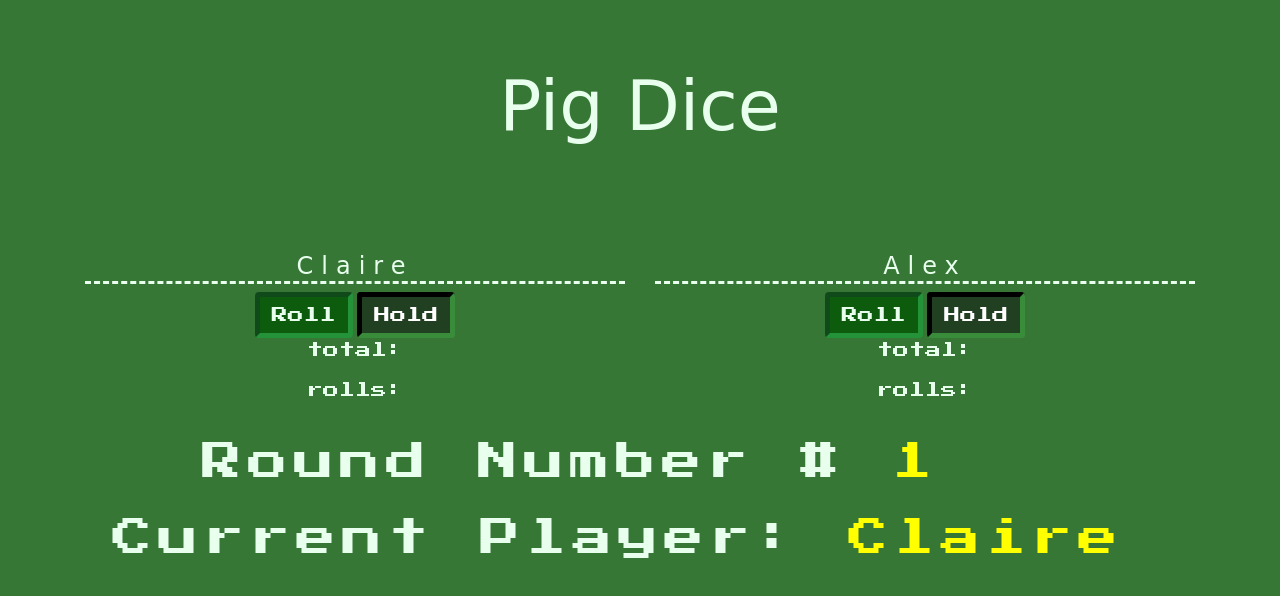
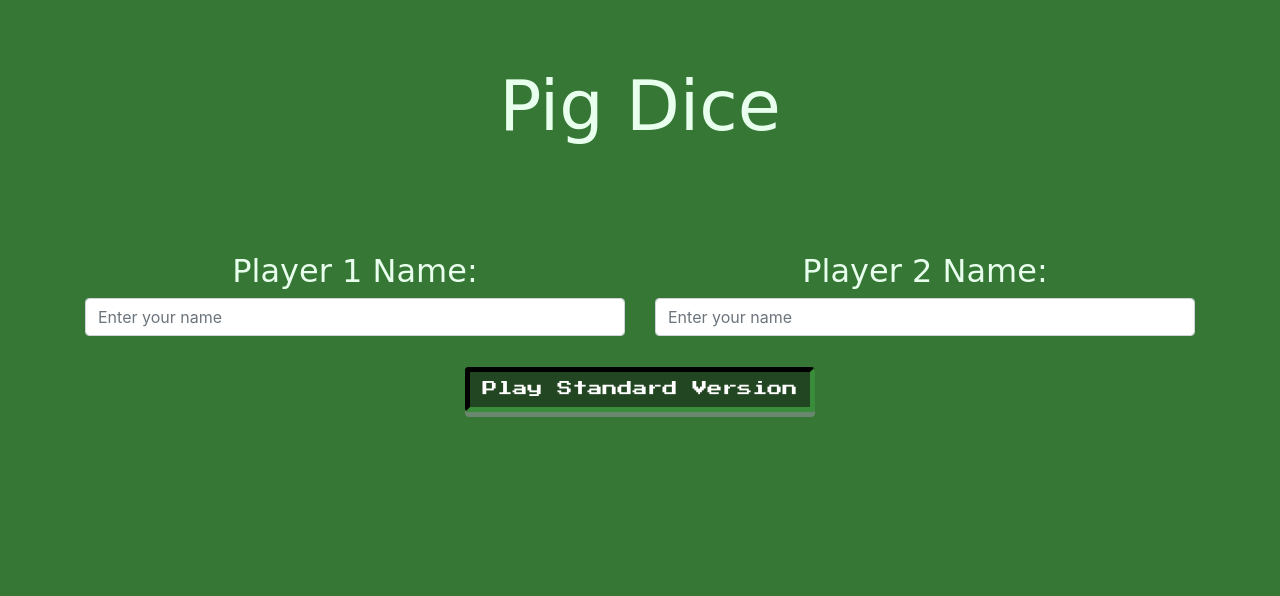
Before and after one commit to a-shevlin/pig-dice, a plain HTML site: page index.html in a window 1280 px wide. Drawn offline with Linux system fonts and the light colour scheme; a web font is replaced by a local one.

Commit message:
add player input form for names and adjust styles for button.
Co-authored-by: Seung Lee <leark@users.noreply.github.com>
Co-authored-by: Claire Thorington <Thorington@users.noreply.github.com>

```diff
--- a/css/styles.css
+++ b/css/styles.css
@@ -13,8 +13,52 @@ body {
   text-align: center;
 }
 
+h2 {
+  font-family: 'Fascinate', cursive;
+}
+
+#player1-name-div {
+  text-align: center;
+}
+
+#player2-name-div {
+  text-align: center;
+}
+
+.name-input {
+
+}
+
+.name-button {
+  text-align: center;
+}
+
+.player {
+  margin: 5px;
+  width: 350px;
+  margin: 15px;
+  background-color:rgba(27, 51, 27, 0.726);
+  border: inset 5px rgb(23, 56, 23);
+  box-shadow: 0 5px rgb(105, 134, 110);
+  font-family: 'Press Start 2P', cursive;
+  font-size: 15px;
+  color: white;
+}
+
+.player:hover {
+  background: rgba(27, 51, 27, 0.726);
+  color: yellow;
+}
+
+.player:active {
+  background: rgba(27, 51, 27, 0.726);
+  box-shadow: 0 3px rgb(68, 88, 71);
+  transform: translateY(2px);
+}
+
 #main-content {
   align-items: center;
+  display: none;
 }
 
 #player1 {
@@ -45,17 +89,41 @@ body {
   border-bottom: dashed rgb(233, 255, 238);
 }
 
-#roll1 {
+.roll {
+  margin: 5px;
   background: rgba(4, 85, 4, 0.801);
   font-family: 'Press Start 2P', cursive;
   color: rgb(233, 255, 238);
   border: inset 5px rgba(39, 156, 64, 0.863);
+  box-shadow: 0 3px rgb(105, 134, 110);
 }
 
-#hold1 {
+.roll:hover {
+  background: rgba(27, 51, 27, 0.726);
+}
+
+.roll:active {
+  background: rgba(27, 51, 27, 0.726);
+  box-shadow: 0 1px rgb(68, 88, 71);
+  transform: translateY(2px);
+}
+
+.hold {
+  margin: 5px;
   background: rgba(28, 49, 28, 0.801);
   font-family: 'Press Start 2P', cursive;
   border: inset 5px rgb(23, 56, 23);
+  box-shadow: 0 3px rgb(105, 134, 110);
+}
+
+.hold:hover {
+  background: rgba(23, 37, 23, 0.801);
+}
+
+.hold:active {
+  background: rgba(28, 49, 28, 0.801);
+  box-shadow: 0 1px rgb(68, 88, 71);
+  transform: translateY(2px);
 }
 
 #totalPoints1 {
@@ -64,19 +132,6 @@ body {
 
 #currentTotal1 {
   color: yellow;
-}
-
-#roll2 {
-  background: rgba(4, 85, 4, 0.801);
-  font-family: 'Press Start 2P', cursive;
-  color: rgb(233, 255, 238);
-  border: inset 5px rgba(39, 156, 64, 0.863);
-}
-
-#hold2 {
-  background: rgba(28, 49, 28, 0.801);
-  font-family: 'Press Start 2P', cursive;
-  border: inset 5px rgb(23, 56, 23);
 }
 
 #totalPoints2 {
--- a/index.html
+++ b/index.html
@@ -15,22 +15,46 @@
         <h1>Pig Dice</h1>
       </div>
     </div>
+    <div id="gameSetup">
+      <form id="enterName">
+        <div class="row">
+          <div id="player1-name-div" class="form-group col-sm-6">
+            <h2>Player 1 Name:</h2>
+            <input type="text" id="playerOneNameInput" class="form-control name-input" placeholder="Enter your name" required>
+          </div>
+          <div id="player2-name-div" class="form-group col-sm-6">
+            <h2>Player 2 Name:</h2>
+            <input type="text" id="playerTwoNameInput" class="form-control name-input" placeholder="Enter your name" required>
+          </div>
+        </div>
+        <div class="name-button">
+          <div id="game-options col-sm-12 d-flex justify-content-center">
+            <button type="submit" class="btn player">Play Standard Version</button>
+            <!-- <button type="submit" class="btn player">Play 2-Dice Version</button> -->
+          </div>
+        </div>
+      </form>
+    </div>
+    <div>
     <div id="main-content" class="row">
-      <div id="player1" class="col-sm-6">
+      <div id="player1" class="col-sm-5">
         <div>
           <h4 id="name1"></h4>
         </div>
-        <btn id="roll1" class="btn btn-light">Roll</btn>
-        <btn id="hold1" class="btn btn-dark">Hold</btn>
+        <btn class="roll btn">Roll</btn>
+        <btn class="hold btn">Hold</btn>
         <p>total: <span id="totalPoints1"></span></p>
         <p>rolls: <span id="currentTotal1"></span></p>
       </div>
-      <div id="player2" class="col-sm-6">
+      <div class="col-sm-2">
+        <!-- Put dice animation here -->
+      </div>
+      <div id="player2" class="col-sm-5">
         <div>
           <h4 id="name2"></h4>
         </div>
-        <btn id="roll2" class="btn btn-light">Roll</btn>
-        <btn id="hold2" class="btn btn-dark">Hold</btn>
+        <btn class="roll btn">Roll</btn>
+        <btn class="hold btn">Hold</btn>
         <p>total: <span id="totalPoints2"></span></p>
         <p>rolls: <span id="currentTotal2"></span></p>
       </div>
--- a/js/scripts.js
+++ b/js/scripts.js
@@ -8,6 +8,7 @@ function Die(numberOfSides) {
 Die.prototype.roll = function () {
   return Math.floor(Math.random() * this.numberOfSides + 1);
 };
+
 function Player(name, total) {
   this.name = name;
   this.currentTotal = [];
@@ -24,10 +25,11 @@ Player.prototype.sumOfCurrentTurn = function () {
 Player.prototype.eachRoll = function () {
   let number = die.roll();
 
-  console.log(number);
+  console.log("You rolled: " + number);
   if (number !== 1) {
     this.currentTotal.push(number);
   } else {
+    console.log("Oh no you rolled 1 :(");
     return (this.currentTotal = []);
   }
 };
@@ -49,23 +51,28 @@ Game.prototype.getActivePlayer = function () {
   return this.allPlayers[playerIndex];
 };
 
+// attempts to roll for the rollingPlayer
 Game.prototype.roll = function (rollingPlayer) {
   const turnNumber = this.turnNumber;
   if (!this.endOfGame(turnNumber)) {
     const allPlayers = this.allPlayers;
     // currentGame is set to the object this method was called on
+    // this is to make the code more readable to humans
     const currentGame = this;
     const numberOfPlayers = this.allPlayers.length;
     const playerIndex = Math.abs((turnNumber % numberOfPlayers) - 1);
     let currentPlayer = this.allPlayers[playerIndex];
-    // compare currentPlayer's name with rollingPlayer's name
+    // compare currentPlayer's name with rollingPlayer's name to see if it's rollingPlayer's turn
     if (currentPlayer.name === rollingPlayer.name) {
+      // roll for currentPlayer
       currentPlayer.eachRoll();
       // check if currentPlayer just rolled 1
       if (currentPlayer.currentTotal.length === 0) {
+        // get the nextPlayer's index in our game
         let nextPlayerIndex = playerIndex + 1;
         // check if nextPlayer is not the last player in allPlayers
         if (nextPlayerIndex < allPlayers.length) {
+          // switch players
           currentGame.hold(
             allPlayers[playerIndex],
             allPlayers[nextPlayerIndex]
@@ -113,8 +120,13 @@ const die = new Die(numberOfSides);
 // User Interface Logic
 
 $(document).ready(function () {
-  let player1 = new Player('Claire', 0);
-  let player2 = new Player('Alex', 10);
+  $("form#enterName").submit(function(event) {
+    event.preventDefault();
+    const name1 = $("#playerOneNameInput").val();
+    const name2 = $("#playerTwoNameInput").val();
+
+    let player1 = new Player(name1, 0);
+    let player2 = new Player(name2, 0);
     // let player3 = new Player('Seung', 0);
 
     // initializing game
@@ -127,6 +139,11 @@ $(document).ready(function () {
     $('#name2').text(player2.name);
     updateRoundNumber(gameOne);
     updateCurrentPlayer(gameOne);
+
+
+
+
+  });
 
   // when player1 clicks roll
   $('#roll1').click(function (event) {
```
Also changed, not shown: README.md. Lines whose indentation alone changed are shown as unchanged.
